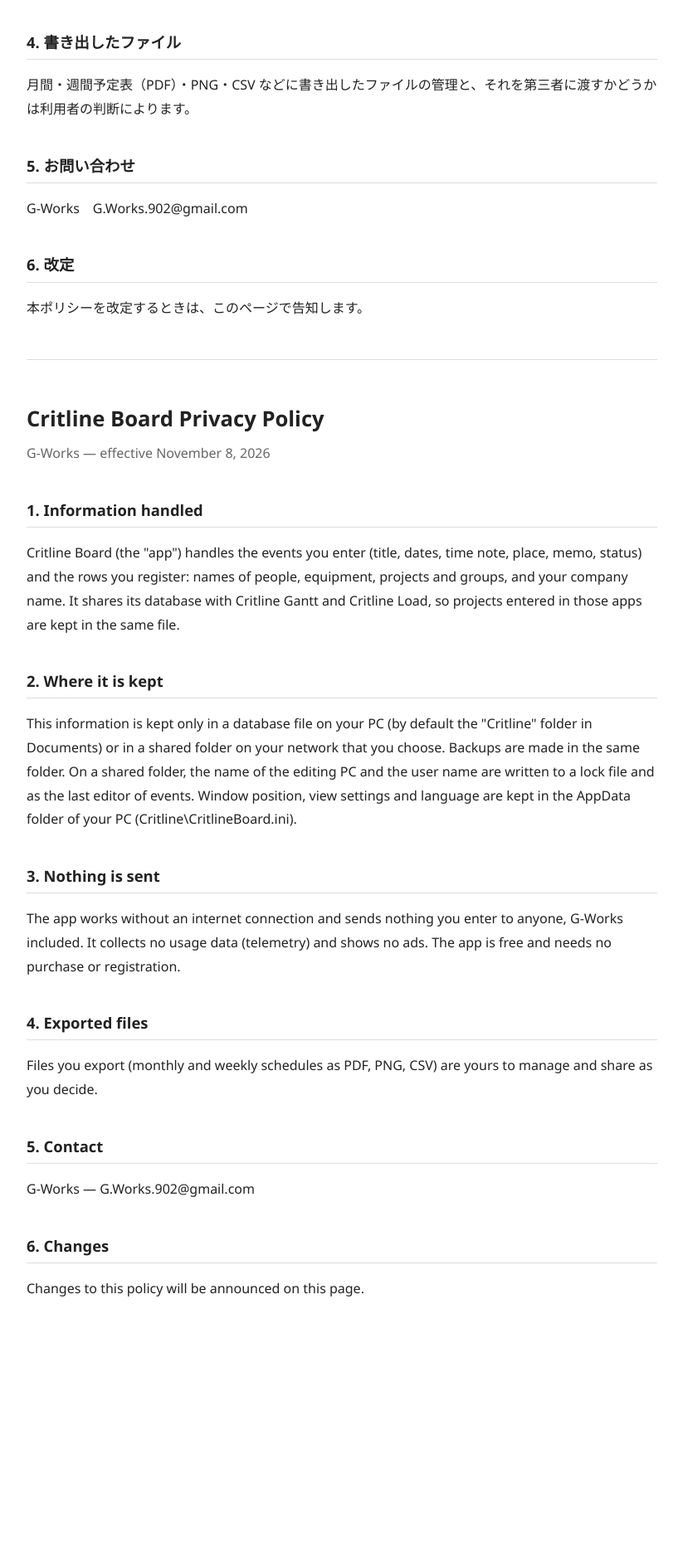
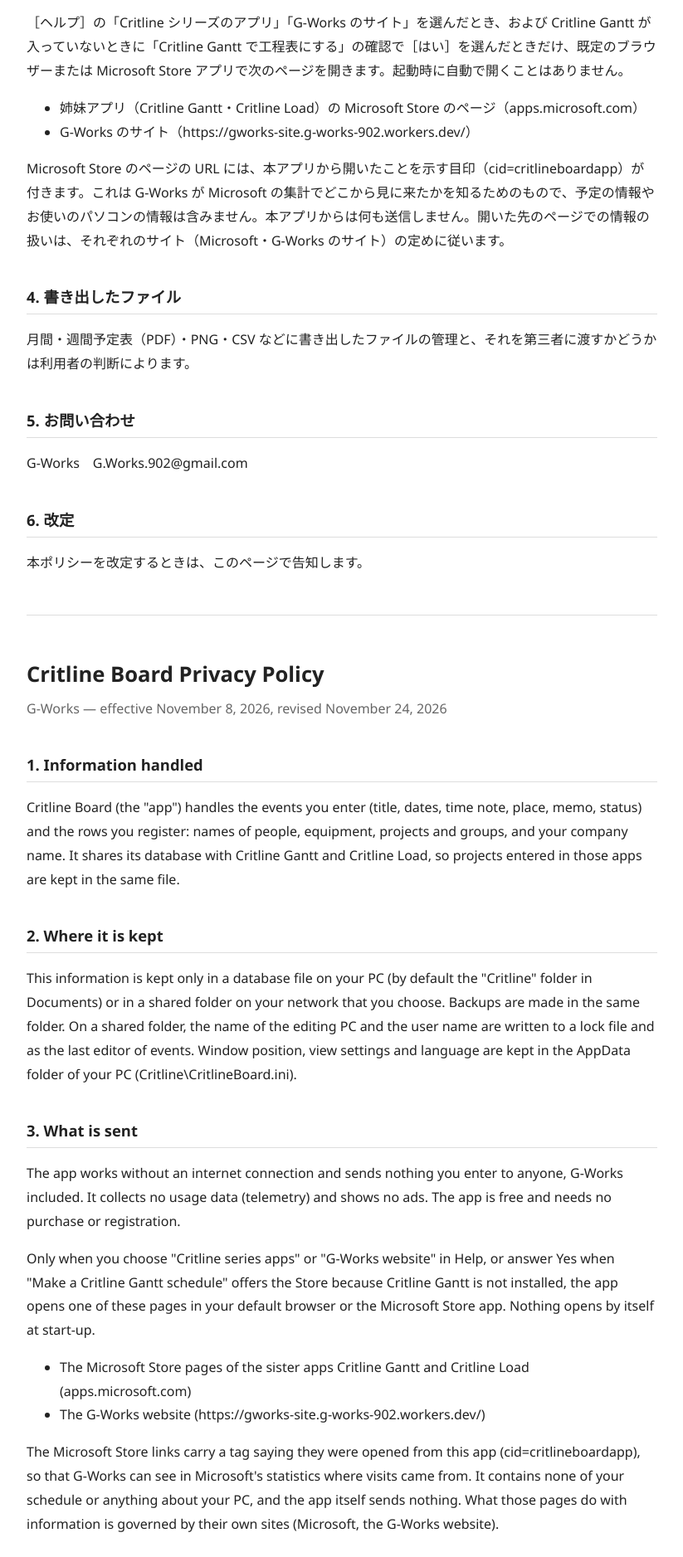
Before and after one commit to G-Works902/critlineboard, a plain HTML site: page index.html in a window 1280 px wide. Shown: the part 703-2580 px from the top of the page at 83% size, without its empty margins (228-1051 px from the left). Before the commit the page ends 2350 px from the top, so only its background shows below. Drawn offline with Linux system fonts and the light colour scheme.

Commit message:
Privacy policy: Help links and cid (2026-11-24)

```diff
--- a/index.html
+++ b/index.html
@@ -18,7 +18,7 @@
 <body>
 <main>
 <h1>Critline Board プライバシーポリシー</h1>
-<p class="meta">G-Works　制定日 2026 年 11 月 8 日</p>
+<p class="meta">G-Works　制定日 2026 年 11 月 8 日　改定日 2026 年 11 月 24 日</p>
 
 <h2>1. 取り扱う情報</h2>
 <p>Critline Board（以下「本アプリ」）は、利用者が入力した予定（タイトル・日付・時刻のメモ・場所・メモ・状態）と、行として登録した人の名前・設備名・案件名・グループ名、会社名などの情報を扱います。Critline Gantt・Critline Load と同じデータベースを使うため、それらのアプリで入力した案件の情報も同じファイルに保存されます。</p>
@@ -28,6 +28,12 @@
 
 <h2>3. 外部への送信</h2>
 <p>本アプリはインターネットに接続せずに動作し、入力された情報を G-Works を含む外部に送信しません。利用状況の収集（テレメトリ）や広告も行いません。本アプリは無償で、購入や登録はありません。</p>
+<p>［ヘルプ］の「Critline シリーズのアプリ」「G-Works のサイト」を選んだとき、および Critline Gantt が入っていないときに「Critline Gantt で工程表にする」の確認で［はい］を選んだときだけ、既定のブラウザーまたは Microsoft Store アプリで次のページを開きます。起動時に自動で開くことはありません。</p>
+<ul>
+  <li>姉妹アプリ（Critline Gantt・Critline Load）の Microsoft Store のページ（apps.microsoft.com）</li>
+  <li>G-Works のサイト（https://gworks-site.g-works-902.workers.dev/）</li>
+</ul>
+<p>Microsoft Store のページの URL には、本アプリから開いたことを示す目印（cid=critlineboardapp）が付きます。これは G-Works が Microsoft の集計でどこから見に来たかを知るためのもので、予定の情報やお使いのパソコンの情報は含みません。本アプリからは何も送信しません。開いた先のページでの情報の扱いは、それぞれのサイト（Microsoft・G-Works のサイト）の定めに従います。</p>
 
 <h2>4. 書き出したファイル</h2>
 <p>月間・週間予定表（PDF）・PNG・CSV などに書き出したファイルの管理と、それを第三者に渡すかどうかは利用者の判断によります。</p>
@@ -41,14 +47,20 @@
 <hr>
 
 <h1 lang="en">Critline Board Privacy Policy</h1>
-<p class="meta" lang="en">G-Works — effective November 8, 2026</p>
+<p class="meta" lang="en">G-Works — effective November 8, 2026, revised November 24, 2026</p>
 <div lang="en">
 <h2>1. Information handled</h2>
 <p>Critline Board (the "app") handles the events you enter (title, dates, time note, place, memo, status) and the rows you register: names of people, equipment, projects and groups, and your company name. It shares its database with Critline Gantt and Critline Load, so projects entered in those apps are kept in the same file.</p>
 <h2>2. Where it is kept</h2>
 <p>This information is kept only in a database file on your PC (by default the "Critline" folder in Documents) or in a shared folder on your network that you choose. Backups are made in the same folder. On a shared folder, the name of the editing PC and the user name are written to a lock file and as the last editor of events. Window position, view settings and language are kept in the AppData folder of your PC (Critline\CritlineBoard.ini).</p>
-<h2>3. Nothing is sent</h2>
+<h2>3. What is sent</h2>
 <p>The app works without an internet connection and sends nothing you enter to anyone, G-Works included. It collects no usage data (telemetry) and shows no ads. The app is free and needs no purchase or registration.</p>
+<p>Only when you choose "Critline series apps" or "G-Works website" in Help, or answer Yes when "Make a Critline Gantt schedule" offers the Store because Critline Gantt is not installed, the app opens one of these pages in your default browser or the Microsoft Store app. Nothing opens by itself at start-up.</p>
+<ul>
+  <li>The Microsoft Store pages of the sister apps Critline Gantt and Critline Load (apps.microsoft.com)</li>
+  <li>The G-Works website (https://gworks-site.g-works-902.workers.dev/)</li>
+</ul>
+<p>The Microsoft Store links carry a tag saying they were opened from this app (cid=critlineboardapp), so that G-Works can see in Microsoft's statistics where visits came from. It contains none of your schedule or anything about your PC, and the app itself sends nothing. What those pages do with information is governed by their own sites (Microsoft, the G-Works website).</p>
 <h2>4. Exported files</h2>
 <p>Files you export (monthly and weekly schedules as PDF, PNG, CSV) are yours to manage and share as you decide.</p>
 <h2>5. Contact</h2>
```
Also changed, not shown: privacy.html (+15 -3 lines).
